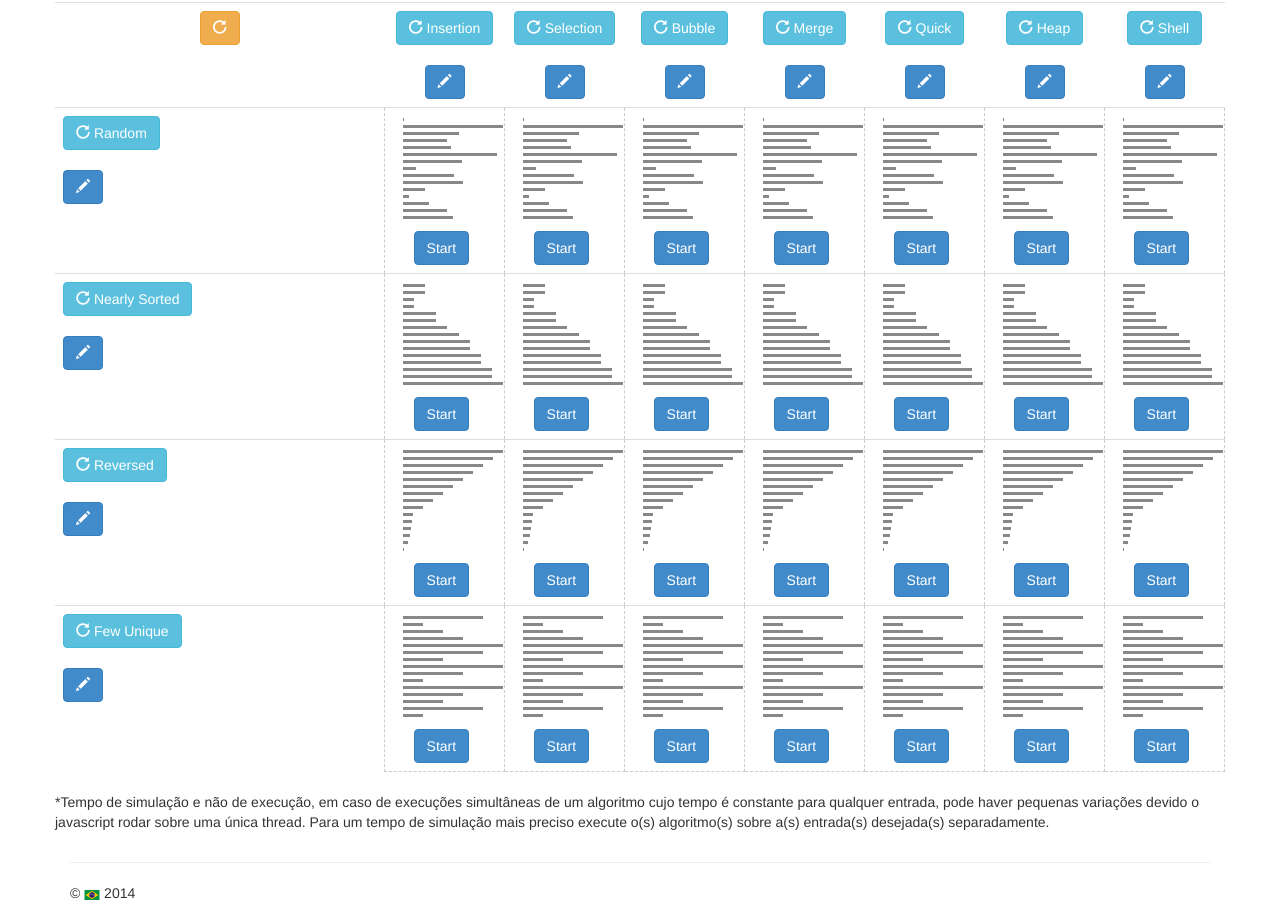
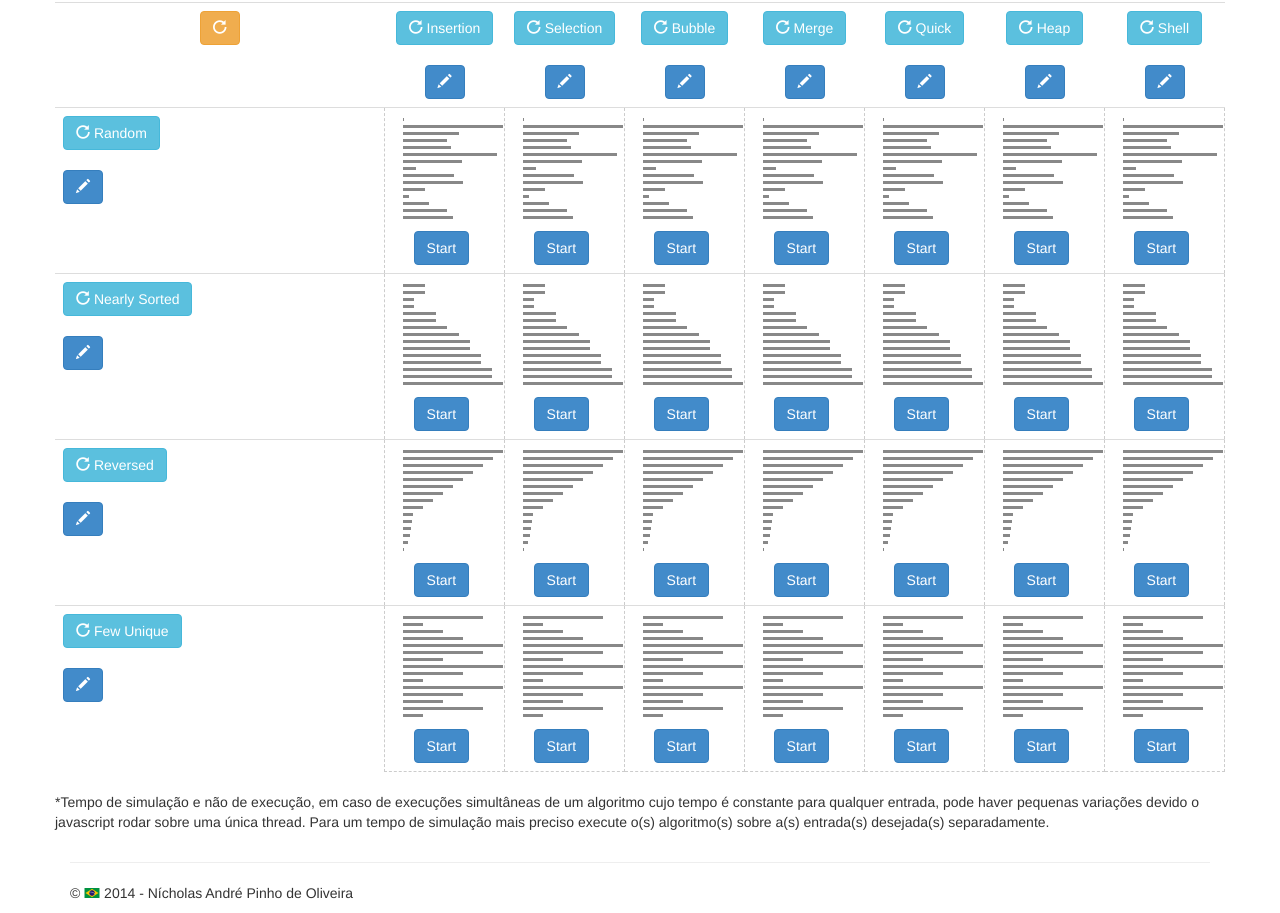
Before and after one commit to nicholasio/sorting, a plain HTML site: page index.html in a window 1280 px wide. Shown: the part 480-1393 px from the top of the page. Drawn offline with Linux system fonts and the light colour scheme.

Commit message:
Adicionando copy

```diff
--- a/index.html
+++ b/index.html
@@ -322,7 +322,7 @@
         <textarea></textarea>
         </div>
       <footer>
-        <p>&copy; <img width="16px" src="img/brazil_flag.png" />  2014 </p>
+        <p>&copy; <img style="position: relative; top: -2px" width="16px" src="img/brazil_flag.png" /> 2014 - Nícholas André Pinho de Oliveira    </p>
       </footer>
     </div> <!-- /container -->
 
```
